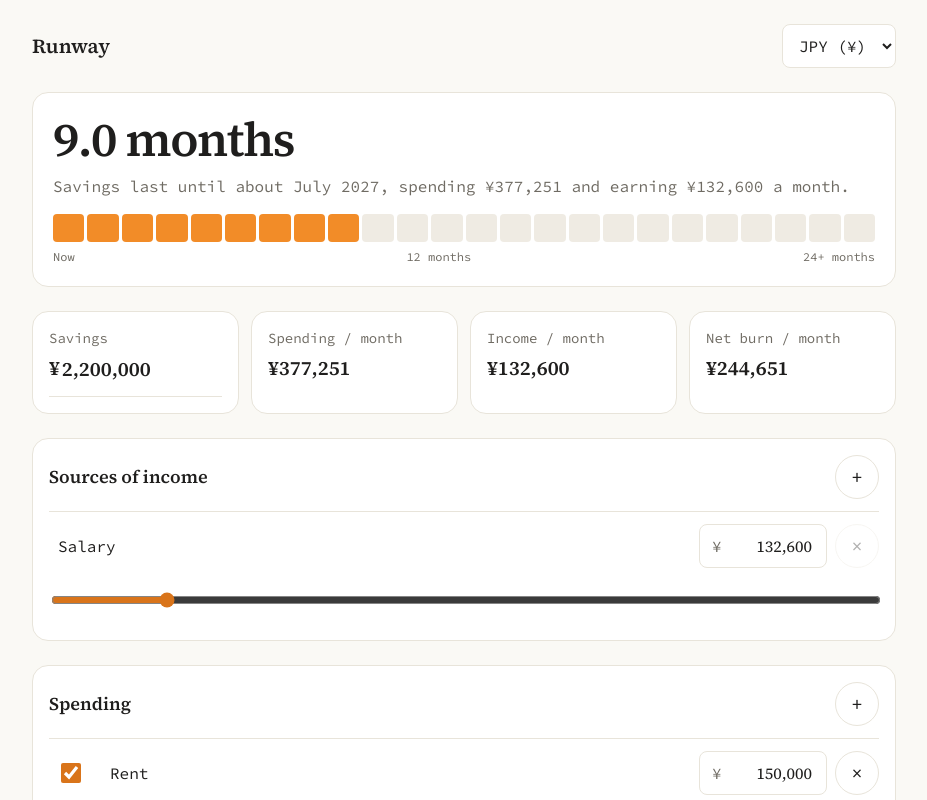
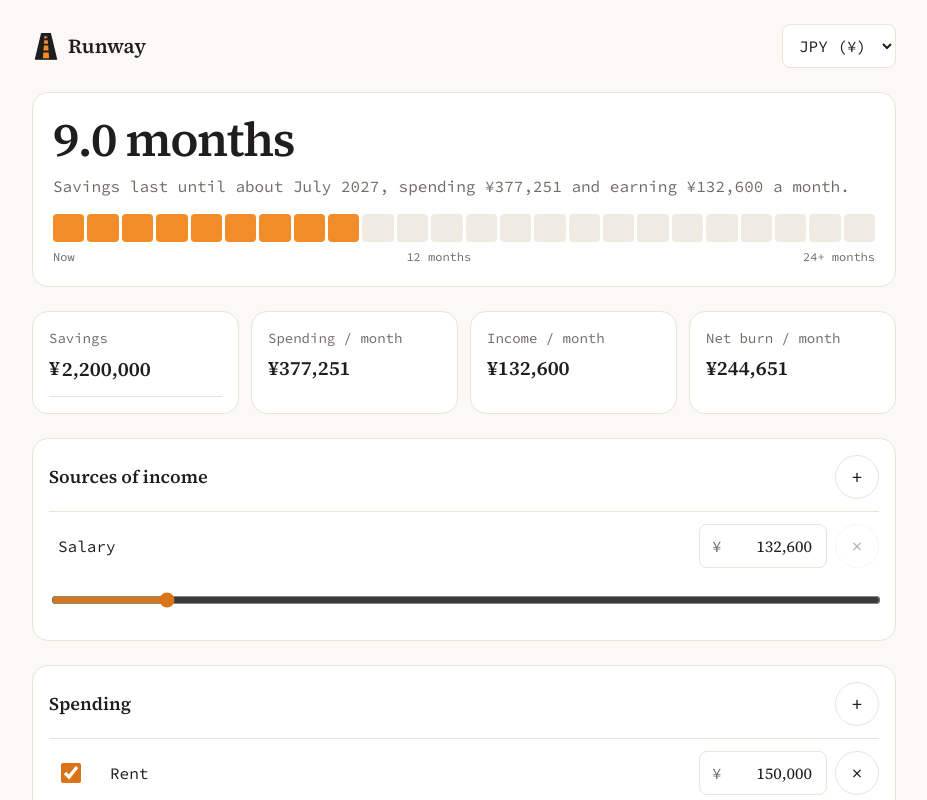
Before and after one commit to kimikoesc/runway, a React (Vite) app: page / in a window 1280 px wide. Shown: the top 800 px of the page, without its empty margins (176-1103 px from the left). Built offline with nearby package versions, Linux system fonts and the light colour scheme.

Commit message:
feat: add runway logo as favicon and header mark

```diff
--- a/index.html
+++ b/index.html
@@ -2,7 +2,7 @@
 <html lang="en">
   <head>
     <meta charset="UTF-8" />
-    <link rel="icon" href="/favicon.ico" />
+    <link rel="icon" type="image/svg+xml" href="/logo.svg" />
     <meta name="viewport" content="width=device-width, initial-scale=1.0" />
     <meta name="theme-color" content="#faf9f5" />
     <link rel="preconnect" href="https://fonts.googleapis.com" />
--- a/src/App.css
+++ b/src/App.css
@@ -68,6 +68,9 @@ select {
 }
 
 .top-bar h1 {
+  display: flex;
+  align-items: center;
+  gap: 0.5rem;
   margin: 0;
   font-family: var(--font-display);
   font-size: 1.25rem;
--- a/src/App.tsx
+++ b/src/App.tsx
@@ -15,7 +15,11 @@ export default function App() {
   return (
     <main className="app">
       <header className="top-bar">
-        <h1>Runway</h1>
+        <h1 className="brand">
+          {/* alt="" because the word "Runway" right beside it already names the app */}
+          <img src="/logo.svg" alt="" width="28" height="28" />
+          Runway
+        </h1>
         <select
           className="currency-select"
           aria-label="Currency"
```
Also changed, not shown: public/logo.svg (added), 1 other file (tests, documents, lock files or other folders).
